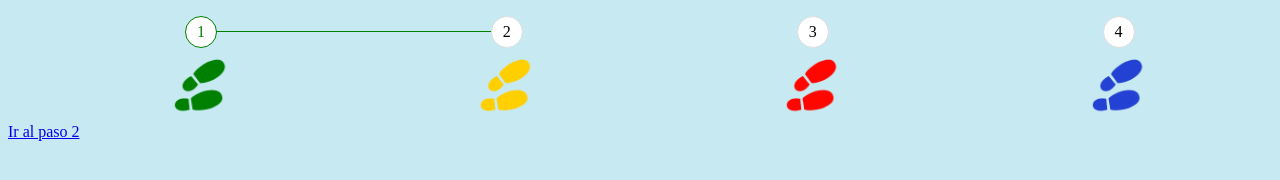
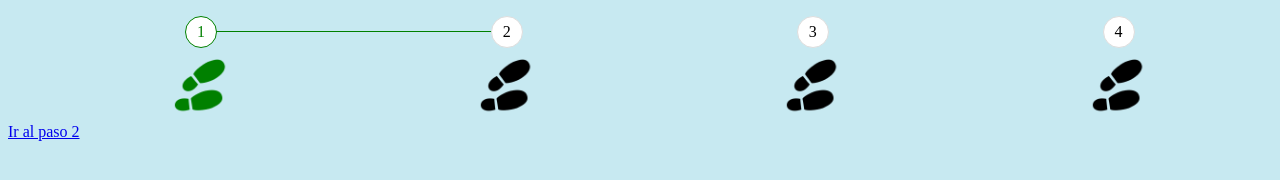
Before and after one commit to merdp/Progessbar, a plain HTML site: page paso1.html in a window 1280 px wide. Drawn offline with Linux system fonts and the light colour scheme.

Commit message:
correcciones color img

```diff
--- a/style1.css
+++ b/style1.css
@@ -61,15 +61,7 @@ width: 20%;
 .step-icon1{
 filter: invert(21%) sepia(50%) saturate(5673%) hue-rotate(104deg) brightness(95%) contrast(105%);
 }
-.step-icon2{
-filter: invert(80%) sepia(36%) saturate(2841%) hue-rotate(360deg) brightness(105%) contrast(104%);
-}
-.step-icon3{
-filter: invert(18%) sepia(85%) saturate(7278%) hue-rotate(358deg) brightness(99%) contrast(111%);
-}
-.step-icon4{
-filter: invert(17%) sepia(84%) saturate(4068%) hue-rotate(233deg) brightness(85%) contrast(93%);
-}
+
 .progessbar li.paso1 {
 color: var(--primerPaso);
 }
--- a/style2.css
+++ b/style2.css
@@ -64,12 +64,7 @@ filter: invert(21%) sepia(50%) saturate(5673%) hue-rotate(104deg) brightness(95%
 .step-icon2{
 filter: invert(80%) sepia(36%) saturate(2841%) hue-rotate(360deg) brightness(105%) contrast(104%);
 }
-.step-icon3{
-filter: invert(18%) sepia(85%) saturate(7278%) hue-rotate(358deg) brightness(99%) contrast(111%);
-}
-.step-icon4{
-filter: invert(17%) sepia(84%) saturate(4068%) hue-rotate(233deg) brightness(85%) contrast(93%);
-}
+
 .progessbar li.paso1 {
 color: var(--primerPaso);
 }
--- a/style3.css
+++ b/style3.css
@@ -67,9 +67,7 @@ filter: invert(80%) sepia(36%) saturate(2841%) hue-rotate(360deg) brightness(105
 .step-icon3{
 filter: invert(18%) sepia(85%) saturate(7278%) hue-rotate(358deg) brightness(99%) contrast(111%);
 }
-.step-icon4{
-filter: invert(17%) sepia(84%) saturate(4068%) hue-rotate(233deg) brightness(85%) contrast(93%);
-}
+
 .progessbar li.paso1 {
 color: var(--primerPaso);
 }
```
